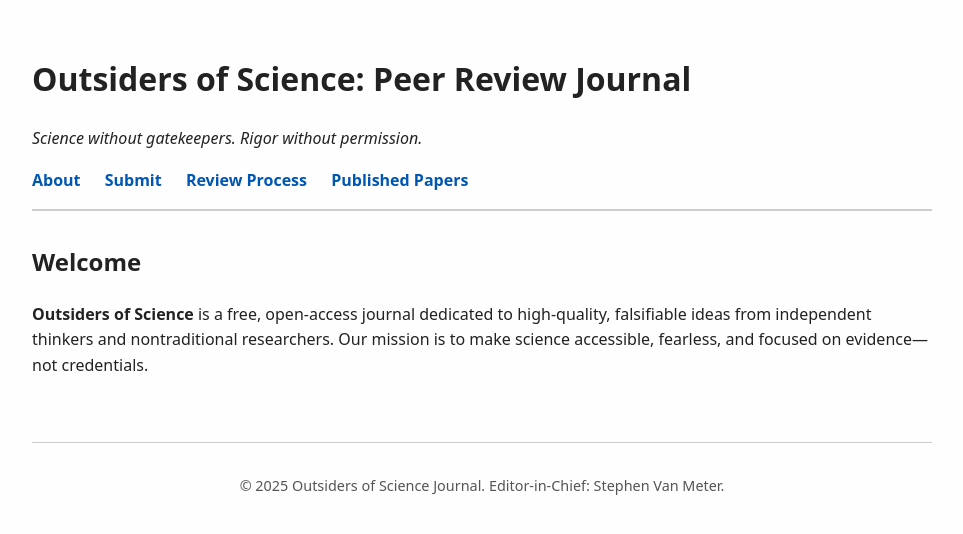
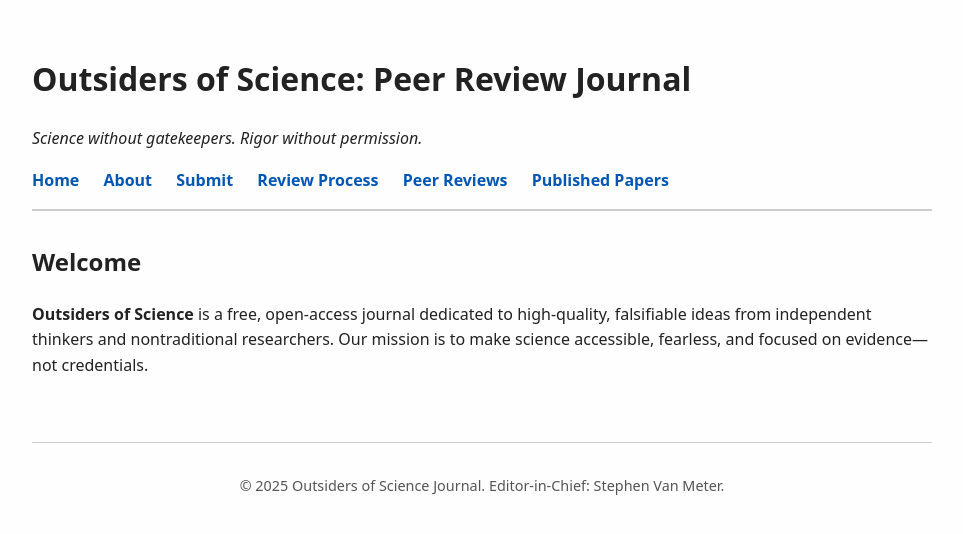
Before and after one commit to SVMeter84/outsiders-of-science-journal, a plain HTML site: page index.html in a window 1280 px wide. Shown: the whole page, without its empty margins (158-1121 px from the left). Drawn offline with Linux system fonts and the light colour scheme.

Commit message:
Update index.html

```diff
--- a/index.html
+++ b/index.html
@@ -61,9 +61,11 @@
     <h1>Outsiders of Science: Peer Review Journal</h1>
     <p><em>Science without gatekeepers. Rigor without permission.</em></p>
     <nav>
+     <a href="index.html">Home</a>
       <a href="about.html">About</a>
       <a href="submit.html">Submit</a>
       <a href="review.html">Review Process</a>
+      <a href="peer-review.html">Peer Reviews</a>
       <a href="published.html">Published Papers</a>
     </nav>
   </header>
```
